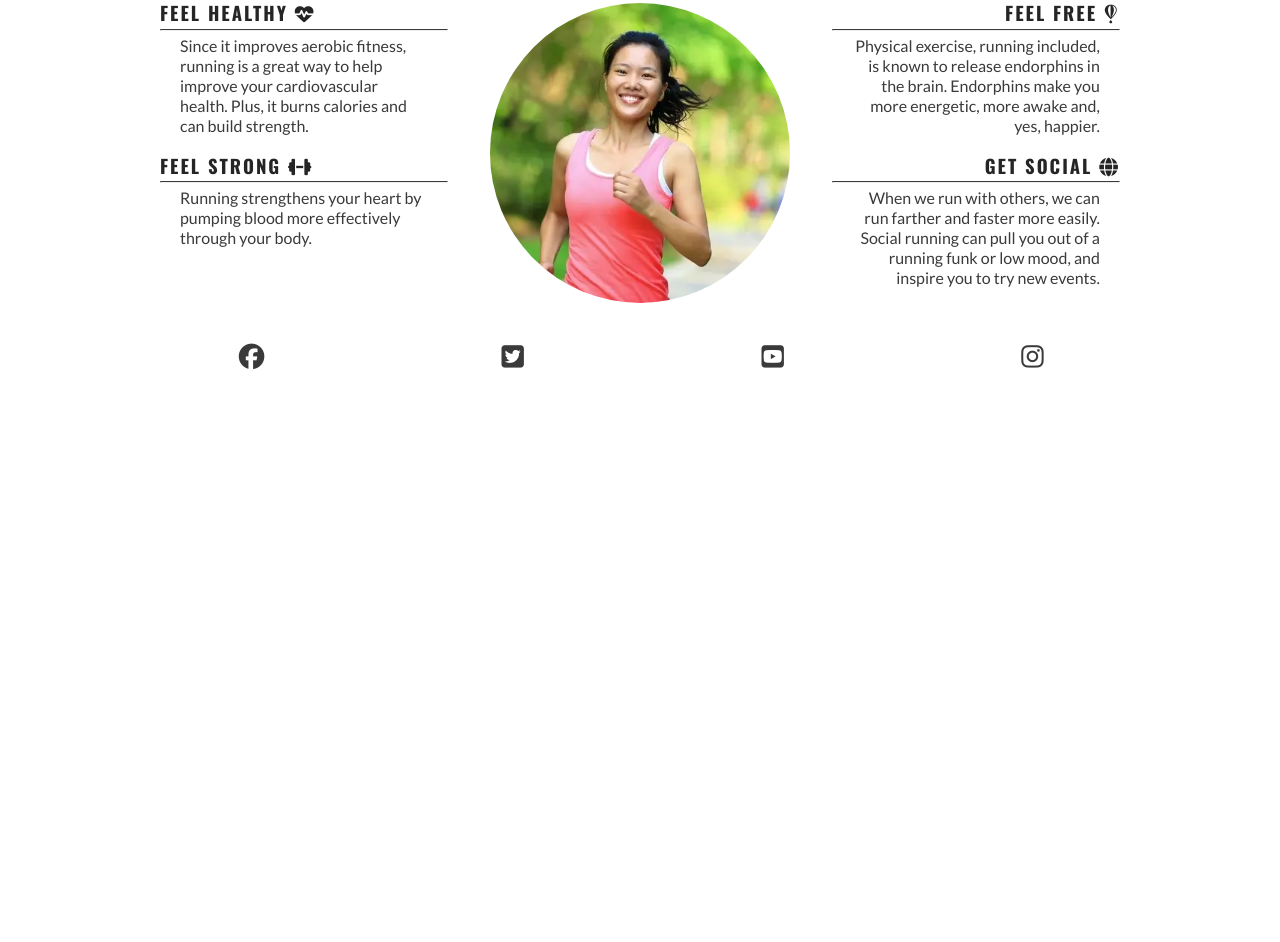
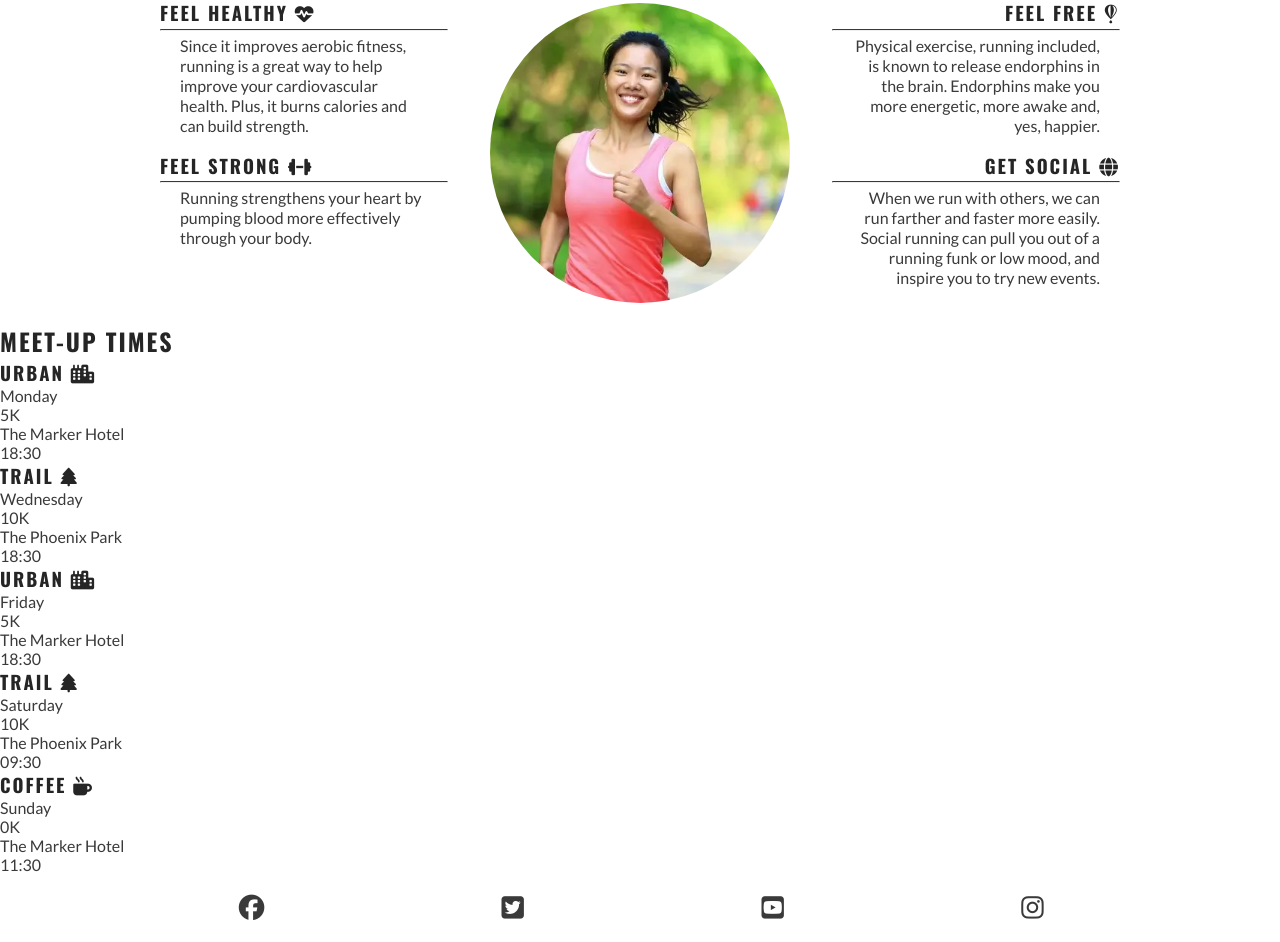
Before and after one commit to sharichungcode/love-running, a plain HTML site: page index.html in a window 1280 px wide. Shown: the part 762-1704 px from the top of the page. Before the commit the page ends 1153 px from the top, so only its background shows below. Drawn offline with nearby package versions, Linux system fonts and the light colour scheme.

Commit message:
Add meet up section to index.html

```diff
--- a/index.html
+++ b/index.html
@@ -83,6 +83,47 @@
                 </div>
             </div>
         </section>
+        <!-- Meetup Times Section -->
+        <section id="meetups">
+            <h2>Meet-up Times</h2>
+            <div id="times">
+                <div>
+                    <h3>Urban <i class="fa-solid fa-city"></i></h3>
+                    <p>Monday</p>
+                    <p>5K</p>
+                    <p>The Marker Hotel</p>
+                    <p>18:30</p>
+                </div>
+                <div>
+                    <h3>Trail <i class="fa-solid fa-tree"></i></h3>
+                    <p>Wednesday</p>
+                    <p>10K</p>
+                    <p>The Phoenix Park</p>
+                    <p>18:30</p>
+                </div>
+                <div>
+                    <h3>Urban <i class="fa-solid fa-city"></i></h3>
+                    <p>Friday</p>
+                    <p>5K</p>
+                    <p>The Marker Hotel</p>
+                    <p>18:30</p>
+                </div>
+                <div>
+                    <h3>Trail <i class="fa-solid fa-tree"></i></h3>
+                    <p>Saturday</p>
+                    <p>10K</p>
+                    <p>The Phoenix Park</p>
+                    <p>09:30</p>
+                </div>
+                <div>
+                    <h3>Coffee <i class="fa-solid fa-mug-hot"></i></h3>
+                    <p>Sunday</p>
+                    <p>0K</p>
+                    <p>The Marker Hotel</p>
+                    <p>11:30</p>
+                </div>
+            </div>
+        </section>
     </main>
     <!-- Footer -->
     <footer>
```
